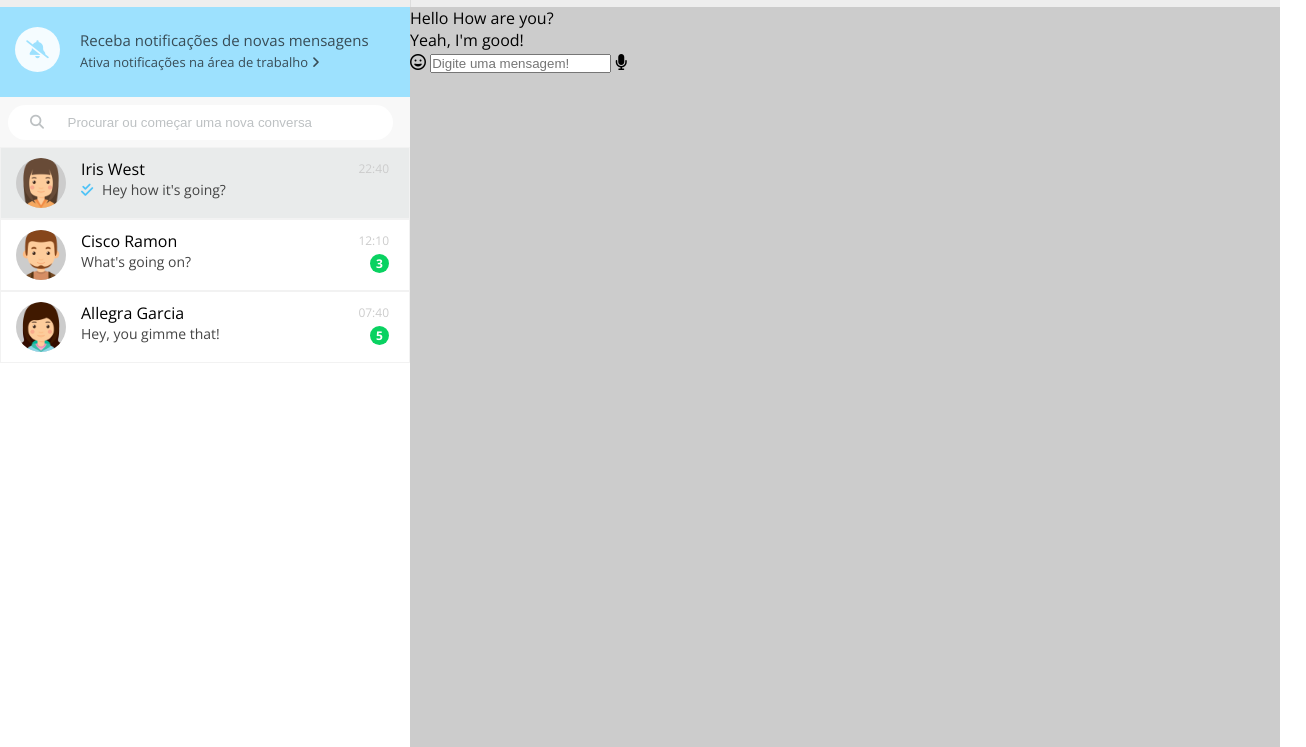
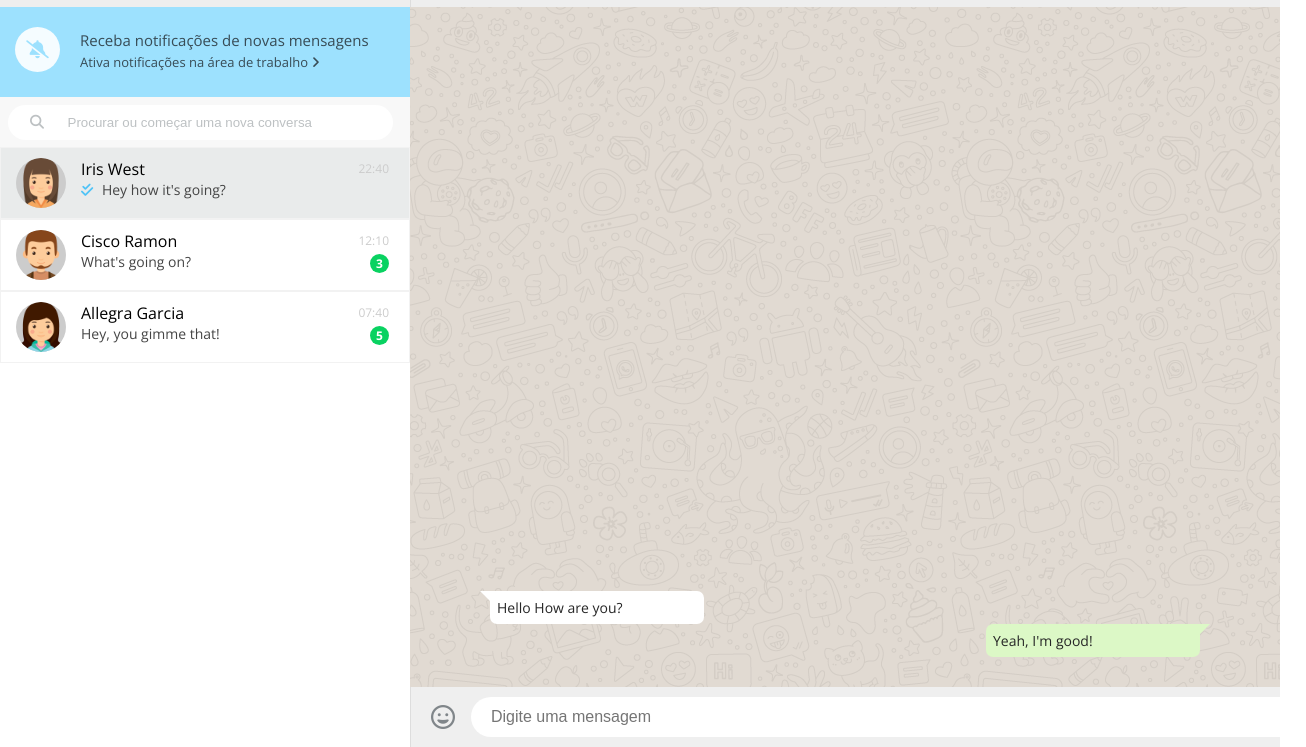
Before and after one commit to pauloWeslleY/whatsapp_web_clone, a website: page index.html in a window 1280 px wide. Shown: the part 53-800 px from the top of the page, 1306 px wide, since content can reach past the window. Drawn offline with nearby package versions, Linux system fonts and the light colour scheme.

Commit message:
[AULA 66] - Projeto WhatsApp Clone Finalizado

```diff
--- a/index.html
+++ b/index.html
@@ -136,7 +136,7 @@
 						type="text"
 						name="message"
 						class="user__input"
-						placeholder="Digite uma mensagem!"
+						placeholder="Digite uma mensagem"
 					/>
 					<i class="fa-solid fa-microphone"></i>
 				</div>
--- a/styles/scss/_colors.scss
+++ b/styles/scss/_colors.scss
@@ -3,9 +3,12 @@
 $white: #f5fcff;
 $white-50: #ffffff;
 $white-100: #f8f8f8;
+$white-150: #efefef;
 $white-200: #f2f2f2;
 $white-300: #f4f5f5;
 $white-400: #e9ebeb;
+
+$beige-100: #e1dad2;
 
 $gray-100: #eeeeee;
 $gray-150: #dddddd;
@@ -13,11 +16,13 @@ $gray-200: #cccccc;
 $gray-300: #bdc1c3;
 $gray-400: #80868a;
 $gray-500: #454545;
+$gray-600: #262626;
 
 $blue-100: #9de1fe;
 $blue-300: #4fc3f7;
 $blue-500: #384c56;
 
 $green-100: #09d261;
+$green-200: #dcf8c6;
 
 $black: #000000;
--- a/styles/scss/_global.scss
+++ b/styles/scss/_global.scss
@@ -1,3 +1,5 @@
 @forward "colors";
 @forward "sidebar";
 @forward "chat";
+@forward "messages";
+@forward "send_messages";
--- /dev/null
+++ b/styles/scss/_messages.scss
@@ -0,0 +1,69 @@
+@use "colors";
+
+// [] Style Messages
+
+.messages__container {
+	background-color: colors.$beige-100;
+	height: calc(100% - 120px);
+	position: relative;
+
+	.background__img {
+		background-image: url("../../assets/background_whats.png");
+		background-repeat: repeat;
+		opacity: 0.06;
+		width: 100%;
+		height: 100%;
+	}
+
+	.chat__messages {
+		position: absolute;
+		left: 0;
+		bottom: 0;
+
+		width: 100%;
+		height: auto;
+		padding: 30px 80px;
+		box-sizing: border-box;
+
+		p {
+			display: block;
+			color: colors.$gray-600;
+			font-size: 14px;
+			padding: 7px;
+			border-radius: 7px;
+			position: relative;
+			width: 200px;
+		}
+
+		.guest__messages {
+			background-color: colors.$white-50;
+
+			&:before {
+				content: "";
+				width: 0;
+				height: 0;
+				border-bottom: 17px solid transparent;
+				border-right: 17px solid colors.$white-50;
+				position: absolute;
+				top: 0;
+				left: -10px;
+			}
+		}
+
+		.user__messages {
+			background-color: colors.$green-200;
+			float: right;
+
+			&:after {
+				content: "";
+				width: 0;
+				height: 0;
+				border-bottom: 17px solid transparent;
+				border-left: 17px solid colors.$green-200;
+				position: absolute;
+				top: 0;
+				right: -10px;
+			}
+		}
+	}
+}
--- /dev/null
+++ b/styles/scss/_send_messages.scss
@@ -0,0 +1,39 @@
+@use "colors";
+
+// [] Styles Send Messages
+
+.send__message_container {
+	background-color: colors.$white-150;
+	border-left: 1px solid colors.$gray-150;
+	height: 60px;
+	padding-inline: 20px;
+
+	position: relative;
+
+	i {
+		font-size: 24px;
+		color: colors.$gray-400;
+		cursor: pointer;
+		height: 60px;
+		line-height: 60px;
+	}
+
+	.fa-microphone {
+		float: right;
+	}
+
+	#chat__message {
+		position: absolute;
+		top: 10px;
+		left: 60px;
+
+		background-color: colors.$white-50;
+		height: 40px;
+
+		border: none;
+		border-radius: 20px;
+		padding-left: 20px;
+		font-size: 16px;
+		width: 815px;
+	}
+}
```
Also changed, not shown: styles/css/index.min.css, 1 other file.
